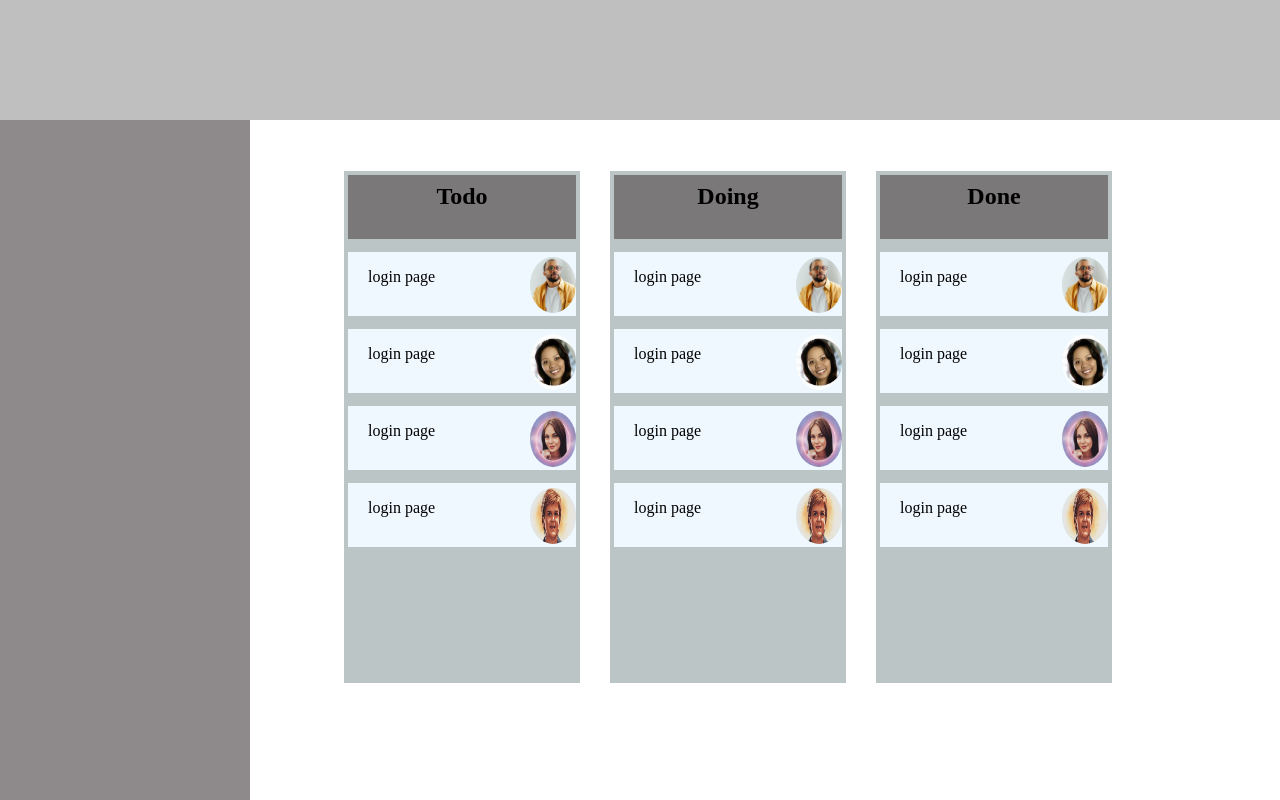
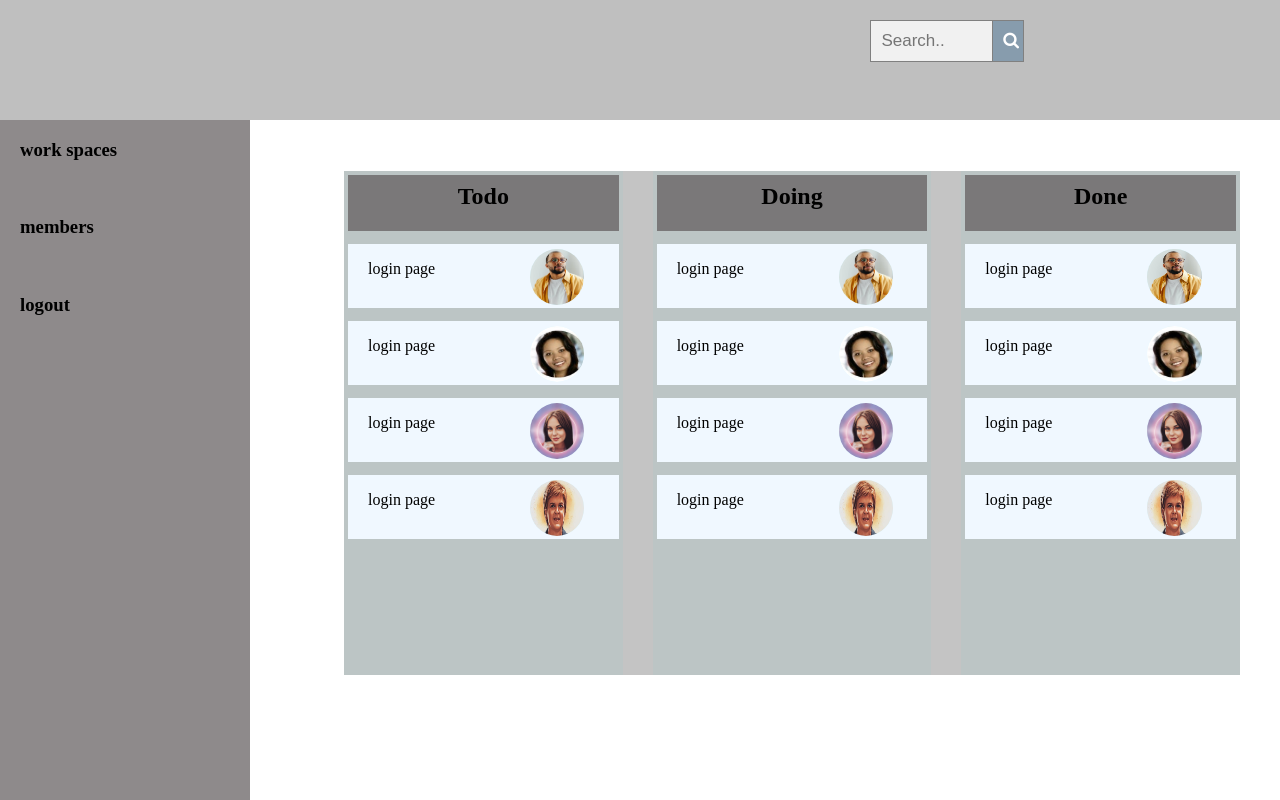
Before and after one commit to Nrebecca/project1, a plain HTML site: page pages/dashboard.html in a window 1280 px wide. Drawn offline with Linux system fonts and the light colour scheme.

Commit message:
new changes

```diff
--- a/pages/dashboard.html
+++ b/pages/dashboard.html
@@ -6,15 +6,32 @@
     <meta name="viewport" content="width=device-width, initial-scale=1.0" />
     <title>Document</title>
     <link rel="stylesheet" href="style.css" />
+    <link rel="stylesheet" href="https://cdnjs.cloudflare.com/ajax/libs/font-awesome/4.7.0/css/font-awesome.min.css">
   </head>
   <body>
-    <header></header>
+    <header>
+      <div class="search">
+      <form action="" class="example" action="action_page.php">
+        <button type="submit"><i class="fa fa-search"></i></button>
+        <input type="text" placeholder="Search.." name="search">
+      </form>
+      </div>
+
+    </div>
+
+
+    </header>
 
     <main>
       <div class="dashboard flex">
         <div class="sidebar">
           <div class="nav">
-          <h3></h3>
+            <h3>work spaces</h3><br>
+          <h3>members</h3><br>
+          <h3><a href="../index.html">logout</a> </h3>
+
+
+
           </div>
         </div>
         <div class="containers flex">
--- a/pages/style.css
+++ b/pages/style.css
@@ -2,6 +2,10 @@ html,body{
     margin: 0px;
     padding: 0px;
 
+}
+
+*{
+    box-sizing: border-box;
 }
 .container{
     background-repeat: no-repeat;
@@ -11,7 +15,7 @@ html,body{
 .header{
     width: 100%;
     height: 15vh;
-    background-color: rgba(62, 62, 65, 0.459);
+    background-color: rgba(62, 62, 65, 0.932);
     display: flex;
     justify-content: space-between;
     text-decoration: none;
@@ -97,7 +101,7 @@ html,body{
 
 .signup-form-container{
     width: 30%;
-    height: 65vh;
+    height: 69vh;
     margin-left: 30%;
     margin-top: 30px;
     padding: 20px;
@@ -136,7 +140,7 @@ html,body{
 }
 
 .pbox1 input{
-    width: 85%;
+    width: 87%;
     height: 5vh;
     margin-left: 30px;
 
@@ -144,12 +148,12 @@ html,body{
 
 }
 .pbox2 input{
-    width: 85%;
+    width: 87%;
     height: 5vh;
     margin-left: 30px;
 }
 .pbox3 input{
-    width: 85%;
+    width: 87%;
     height: 5vh;
     margin-left: 30px;
 }
@@ -170,11 +174,12 @@ header{
     width: 100%;
     height: 15vh;
     background-color: rgba(128, 128, 128, 0.507);
+
 }
 
 .containers{
-    background-color: rgba(128, 128, 128, 0);
-   width: 60%;
+    background-color: rgba(128, 128, 128, 0.466);
+   width: 70%;
    height: 63vh;
    margin-left: 5%;
    margin-top: 4%;
@@ -184,7 +189,7 @@ header{
    .card-container{
        background-color: rgb(188, 197, 197);
        height: 63vh;
-       width: 300px;
+       width: 350px;
        /* display: flex; */
        gap: 40px;
        padding: 4px;
@@ -239,3 +244,65 @@ header{
     /* margin-top: 5px; */
     border-radius: 50%;
    }
+
+   form.example input[type=text] {
+    padding: 10px;
+    font-size: 17px;
+    border: 1px solid grey;
+    float: right;
+    width: 12%;
+    height: 4%;
+    background: #f1f1f1;
+
+  }
+
+  form.example button {
+    float: right;
+    width: 3%;
+    height: 3%;
+    padding: 10px;
+    background: #879cad;
+    color: white;
+    font-size: 17px;
+    border: 1px solid grey;
+    border-left: none; /* Prevent double borders */
+    cursor: pointer;
+    /* margin-left: 30px; */
+  }
+
+  form.example::after {
+    content: "";
+    clear: both;
+    display: table;
+  }
+
+  form.example button:hover {
+    background: #0b7ddaab;
+  }
+
+  .search{
+    margin-right: 20%;
+    padding-top: 20px;
+  }
+  .logout{
+    /* background-color: aqua; */
+    width: 15%;
+    float: right;
+    height: 10vh;
+
+  }
+  .logout button{
+    width: 100px;
+    height: 5vh;
+    margin-bottom: 40px;
+  }
+
+  .nav{
+    margin-left: 20px;
+    color: black;
+  }
+  .nav h3 a{
+    color: black;
+    list-style-type: none;
+    text-decoration: none;
+  }
```
Also changed, not shown: index.html (+4 -30 lines), pages/dshBoard.html (added, +26 -0 lines), pages/signup.html (+2 -1 lines).
